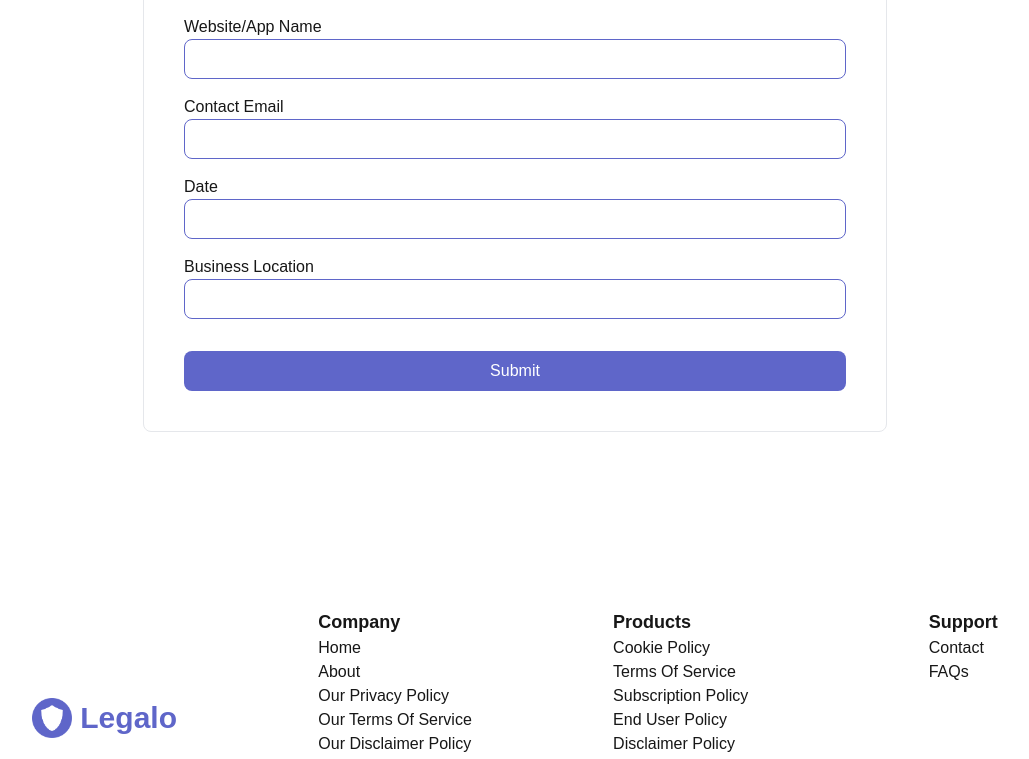
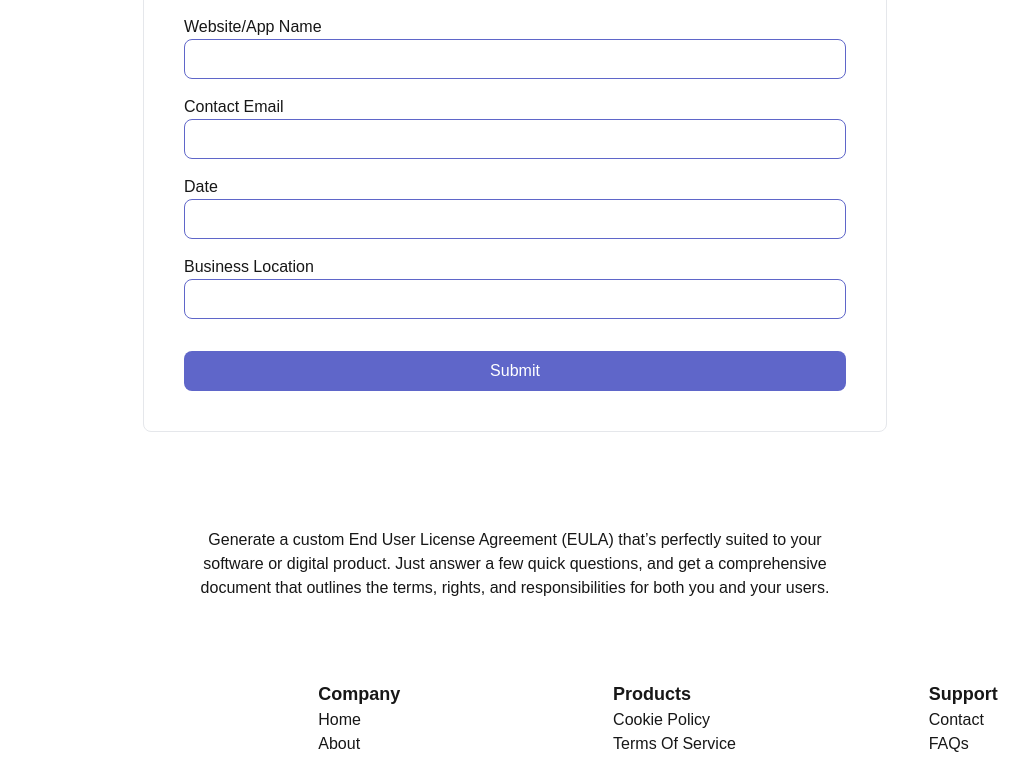
Before and after one commit to matthew-wright07/legalo, a Next.js app: page /forms/enduser in a window 1280 px wide. Shown: the part 358-1117 px from the top of the page, without its empty margins (125-1154 px from the left). Built offline with nearby package versions, Linux system fonts and the light colour scheme.

Commit message:
more seo work

```diff
--- a/app/forms/acceptable/page.js
+++ b/app/forms/acceptable/page.js
@@ -16,6 +16,7 @@ export default function AcceptableUsePolicy() {
                 { name: "Date", id: "current-date" },
             ]}
             formName="Acceptable Use Policy Generator"
+            description="Easily create a professional Acceptable Use Policy tailored to your business, website, or app. Just answer a few quick questions and get a ready-to-use document that helps protect your platform and set clear expectations for users."
         />
     );
 }
--- a/app/forms/cookies/page.js
+++ b/app/forms/cookies/page.js
@@ -17,6 +17,7 @@ export default function CookiePolicy() {
             { name: "Date", id: "current-date" }
         ]}
             formName="Cookie Policy Generator"
+            description="Quickly generate a detailed and compliant Cookie Policy for your website or app. Simply fill out a few prompts, and you'll receive a policy that informs users about the types of cookies you use, how they’re managed, and ensures you meet legal requirements."
         />
     );
 }
--- a/app/forms/disclaimer/page.js
+++ b/app/forms/disclaimer/page.js
@@ -17,6 +17,7 @@ export default function Disclaimer() {
                 { name: "Date", id: "current-date" }
             ]}
             formName="Disclaimer Generator"
+            description="Create a tailored Disclaimer Policy for your website, app, or business with just a few clicks. Answer simple questions to receive a clear, professional disclaimer that protects you from legal issues and sets the right expectations for your users."
         />
     );
 }
--- a/app/forms/enduser/page.js
+++ b/app/forms/enduser/page.js
@@ -16,6 +16,8 @@ export default function EulaForm() {
             { name: "Date", id: "current-date" },
             { name: "Business Location", id: "business-location" }
         ]}
-        formName="EULA Policy Generator"/>
+        formName="EULA Policy Generator"
+        description="Generate a custom End User License Agreement (EULA) that’s perfectly suited to your software or digital product. Just answer a few quick questions, and get a comprehensive document that outlines the terms, rights, and responsibilities for both you and your users."
+        />
     );
 }
--- a/app/forms/privacy/page.js
+++ b/app/forms/privacy/page.js
@@ -17,6 +17,7 @@ export default function PrivacyPolicy() {
 
             ]}
             formName="Privacy Policy Generator"
+            description="Easily create a comprehensive Privacy Policy for your website, app, or business. Perfect for to be used as a shopify privacy policy. Answer a few questions to get a fully customized document that explains how you collect, use, and protect user data, ensuring transparency and compliance with privacy laws."
         />
     );
 }
--- a/app/forms/returns/page.js
+++ b/app/forms/returns/page.js
@@ -19,6 +19,7 @@ export default function ReturnRefundPolicy() {
                 { name: "Business Location", id: "business-location" },
             ]}
             formName="Return & Refund Policy Generator"
+            description="Generate a customized Returns Policy that sets clear guidelines for product returns, exchanges, and refunds. Simply answer a few questions, and receive a policy tailored to your business, helping to build trust with your customers while protecting your interests."
         />
     );
 }
--- a/app/forms/subscriptions/page.js
+++ b/app/forms/subscriptions/page.js
@@ -16,6 +16,7 @@ export default function SubscriptionTerms() {
                 { name: "Date", id: "current-date" }
             ]}
             formName="Subscription Terms & Conditions Generator"
+            description="Easily create a subscription policy for your service or product. Answer a few quick questions, and receive a customized policy that outlines billing cycles, cancellations, renewals, and user responsibilities, ensuring transparency and a smooth subscription experience."
         />
     );
 }
--- a/app/forms/terms/page.js
+++ b/app/forms/terms/page.js
@@ -15,6 +15,9 @@ export default function termsOfService(){
             { name: "Location Of Business", id: "business-location" },
             { name: "Contact Email", id: "contact-email" },
             { name: "Date", id: "current-date" }
-        ]} formName="Terms of Service Generator"/>
+        ]}
+        formName="Terms of Service Generator"
+        description="Quickly generate a comprehensive Terms of Service agreement for your website, app, or business. Simply answer a few questions, and get a personalized document that outlines user rights, responsibilities, and guidelines for using your platform, protecting both you and your users."
+        />
     )
 }
--- a/components/forms/Form.js
+++ b/components/forms/Form.js
@@ -3,7 +3,7 @@
 import { useState } from "react";
 import { useRouter } from "next/navigation";
 
-export default function Form({data,formName}){
+export default function Form({data,formName, description}){
     const [done,setDone] = useState(false)
     const [response,setResponse] = useState("")
     const router = useRouter();
@@ -51,6 +51,11 @@ export default function Form({data,formName}){
             <button onClick={back} className="w-1/2 h-10 bg-primary rounded-lg text-white">Back</button>
         </div>
         }
+        <div className="w-full md:w-1/2 text-center">
+            <p>
+                {description}
+            </p>
+        </div>
         </div>
     )
 }
```
